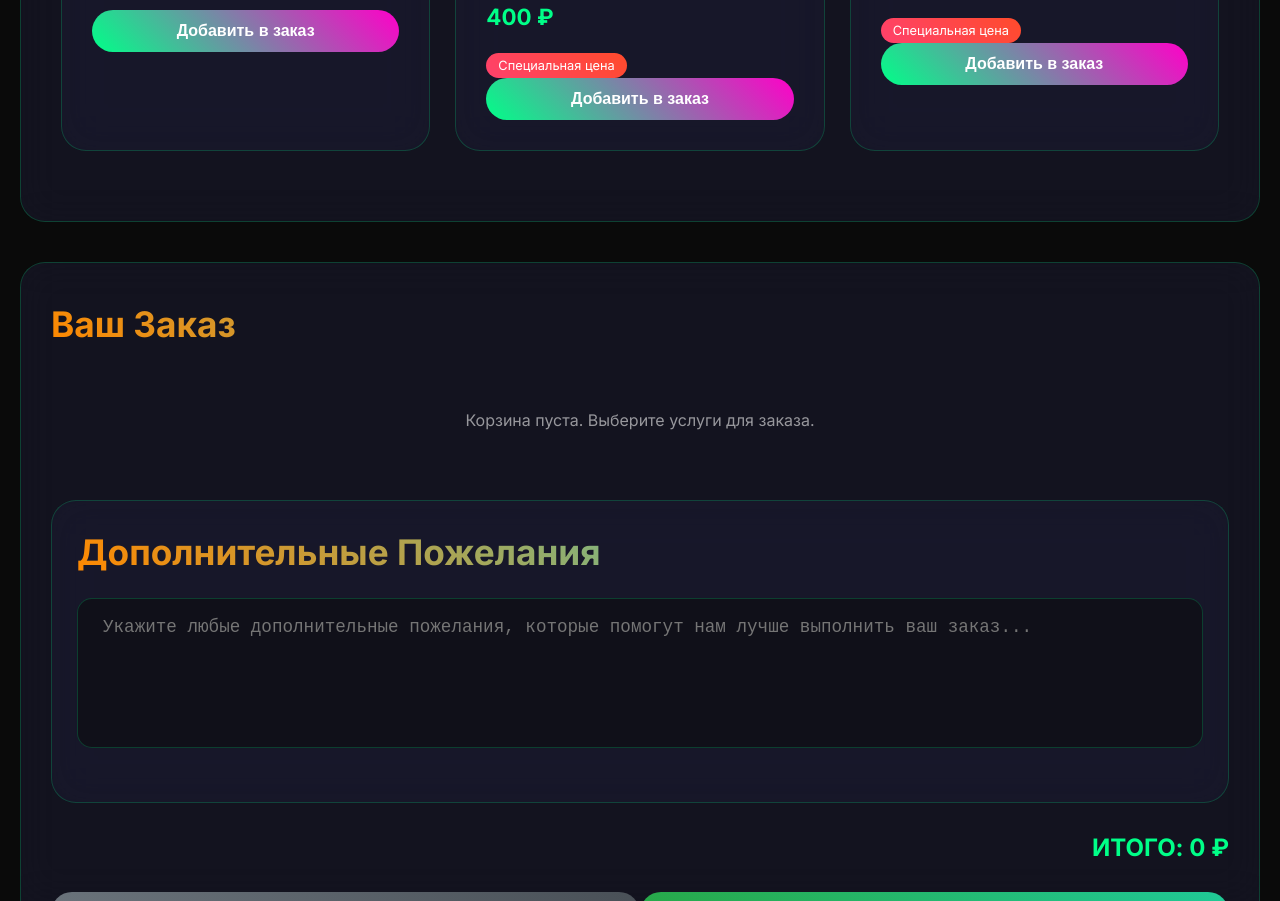
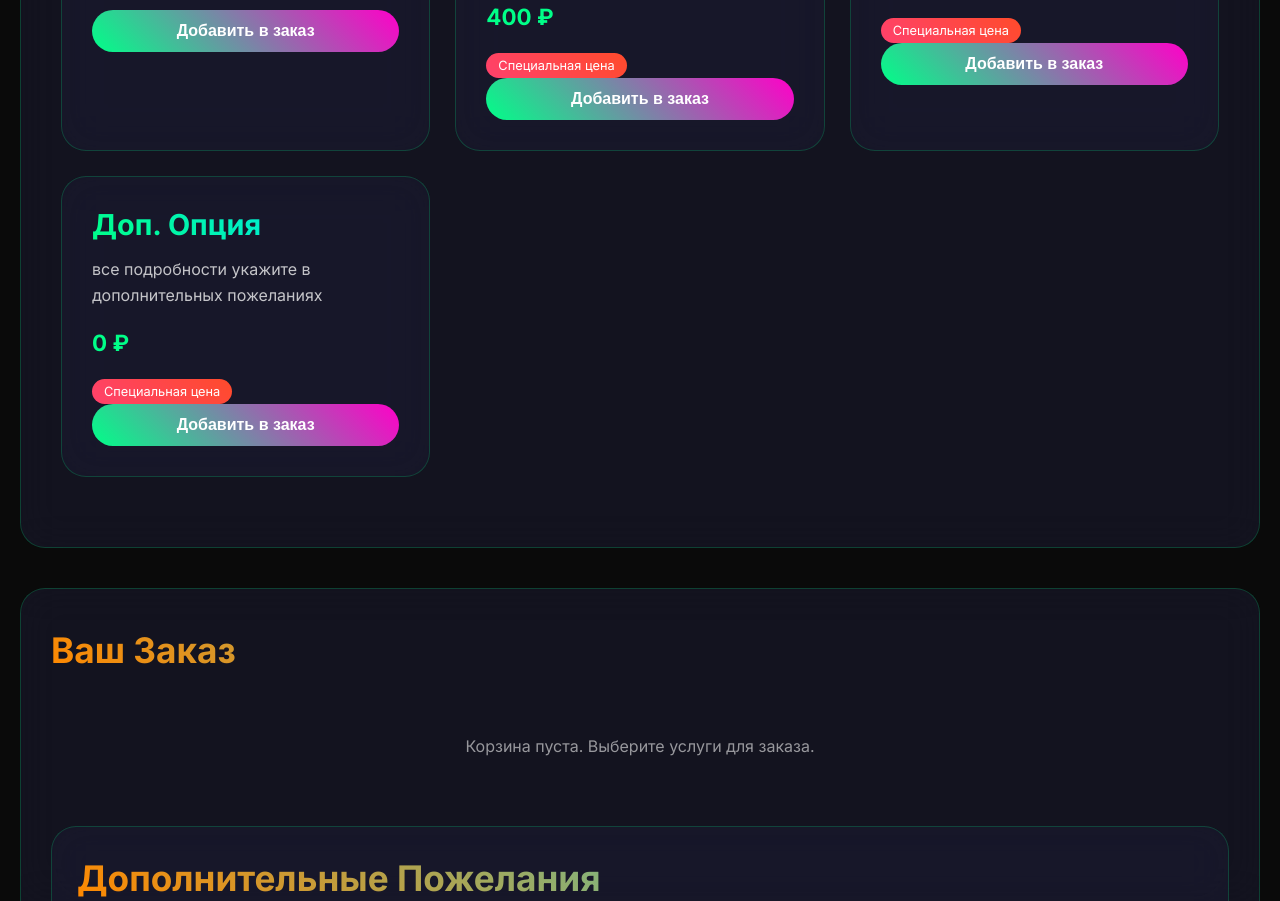
Before and after one commit to Fr1nson/MyPersonalShop, a plain HTML site: page index.html in a window 1280 px wide. Shown: the part 1899-2800 px from the top of the page. Drawn offline with Linux system fonts and the light colour scheme.

Commit message:
Update index.html

```diff
--- a/index.html
+++ b/index.html
@@ -753,6 +753,15 @@
                 description: "Обновление операционной системы и установленных программ",
                 price: 500,
                 category: "Обслуживание"
+            },
+
+            // Доп. опция
+            {
+                id: 13,
+                name: "Доп. Опция",
+                description: "все подробности укажите в дополнительных пожеланиях",
+                price: 0,
+                category: "Дополнительно"
             }
         ];
 
@@ -993,5 +1002,4 @@
         });
     </script>
 </body>
-
 </html>
```
